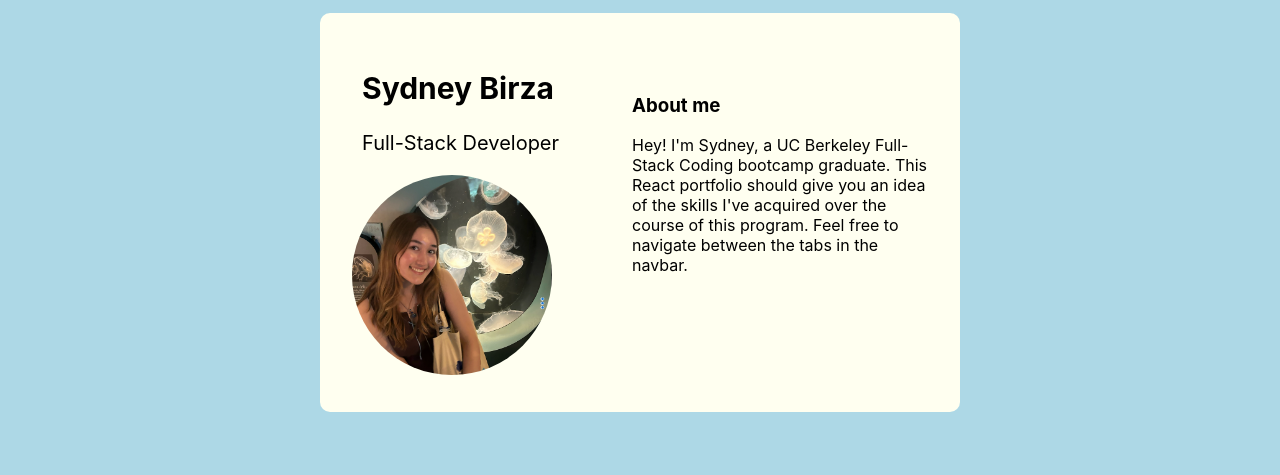
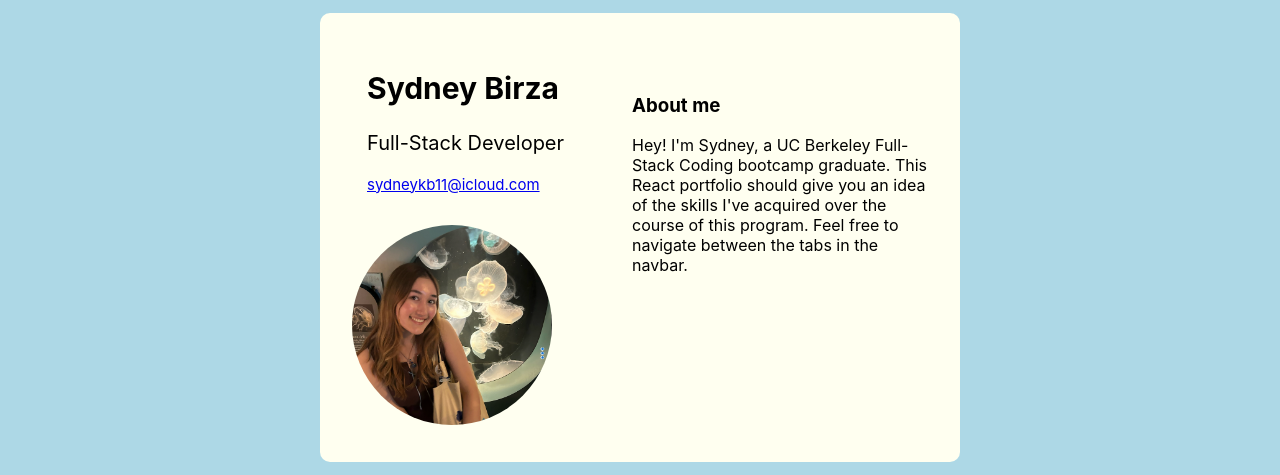
Before and after one commit to sydKB/React-Portfolio, a React (Create React App) app in the folder portfolio-app/: page /#/ in a window 1280 px wide. Shown: the part 212-687 px from the top of the page. Built offline with nearby package versions, Linux system fonts and the light colour scheme.

Commit message:
email link

```diff
--- a/portfolio-app/src/components/AboutMe.js
+++ b/portfolio-app/src/components/AboutMe.js
@@ -9,6 +9,7 @@ export default function AboutMe() {
         <div className='me'>
           <h1>Sydney Birza</h1>
           <p>Full-Stack Developer</p>
+          <a href="mailto:sydneykb11@icloud.com" target="_blank"><p className='email'>sydneykb11@icloud.com</p></a>
           <img src= {Me} alt="To-Do List Project" className='me-img'/>
         </div>
         <div className='bio'>
--- a/portfolio-app/src/pages.css
+++ b/portfolio-app/src/pages.css
@@ -58,7 +58,10 @@ nav a {
 }
 
 .me h1, .me p {
-    padding-left: 10px;
+    padding-left: 15px;
+}
+.email {
+    font-size: 15px;
 }
 
 .me-img {
@@ -66,6 +69,7 @@ nav a {
     height: 200px;
     border-radius: 50%;
     margin-right: 1rem;
+    margin-top: 1rem;
 }
 
 .bio {
```
